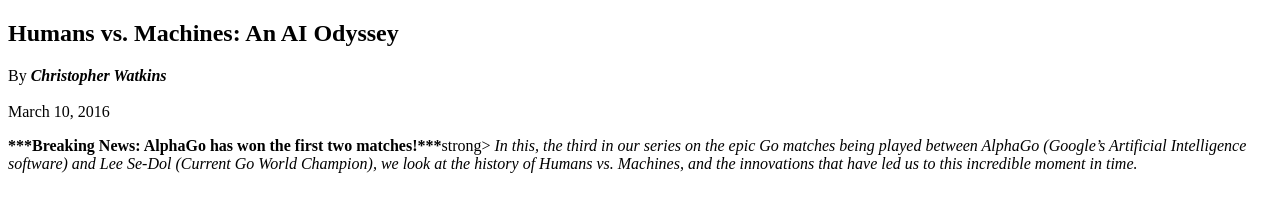
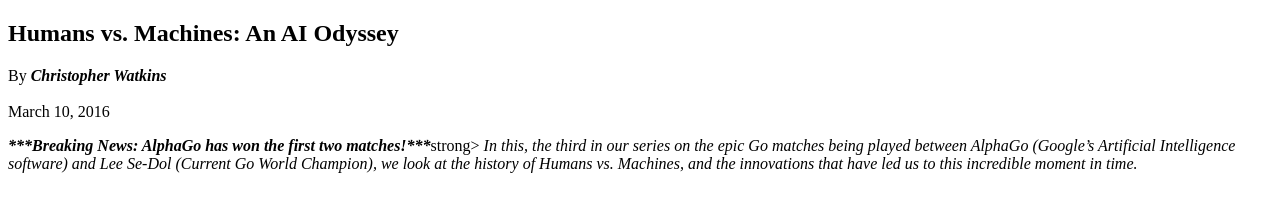
Before and after one commit to himanshupnt/project-Mockup-to-Article, a plain HTML site: page index.html in a window 1280 px wide. Shown: the top 204 px of the page. Drawn offline with Linux system fonts and the light colour scheme; grey boxes are pictures that could not be loaded.

Commit message:
added reflections and edited HTML file

```diff
--- a/index.html
+++ b/index.html
@@ -15,7 +15,7 @@
         </header>
 
         <section>
-          <p><strong>***Breaking News: AlphaGo has won the first two matches!***</strong>strong> <em>In this, the third in our series on the epic Go matches being played between AlphaGo (Google’s Artificial Intelligence software) and Lee Se-Dol (Current Go World Champion), we look at the history of Humans vs. Machines, and the innovations that have led us to this incredible moment in time.</em></p><br>
+            <p><strong><em>***Breaking News: AlphaGo has won the first two matches!***</em></strong>strong> <em>In this, the third in our series on the epic Go matches being played between AlphaGo (Google’s Artificial Intelligence software) and Lee Se-Dol (Current Go World Champion), we look at the history of Humans vs. Machines, and the innovations that have led us to this incredible moment in time.</em></p><br>
 
           <img src="http://i2.wp.com/blog.udacity.com/wp-content/uploads/2016/03/56df2490a351d802222160.gif" alt="go-representation"><br>
 
```
Also changed, not shown: reflections.txt (added).
